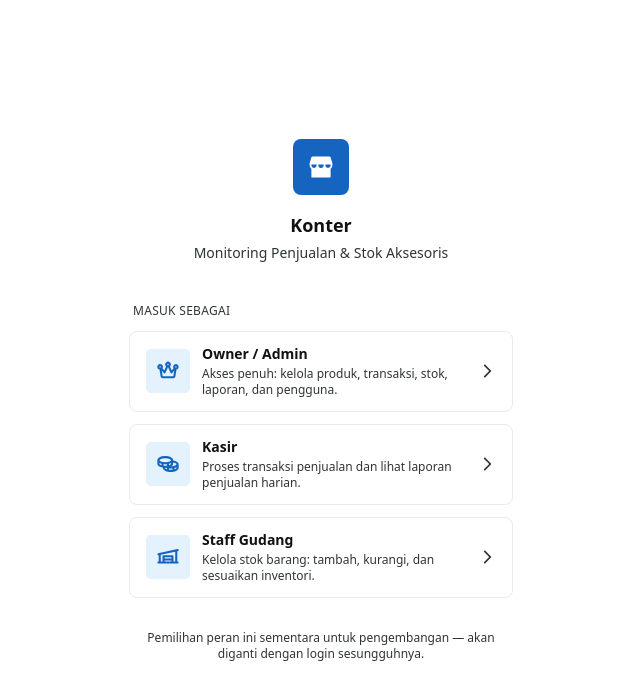
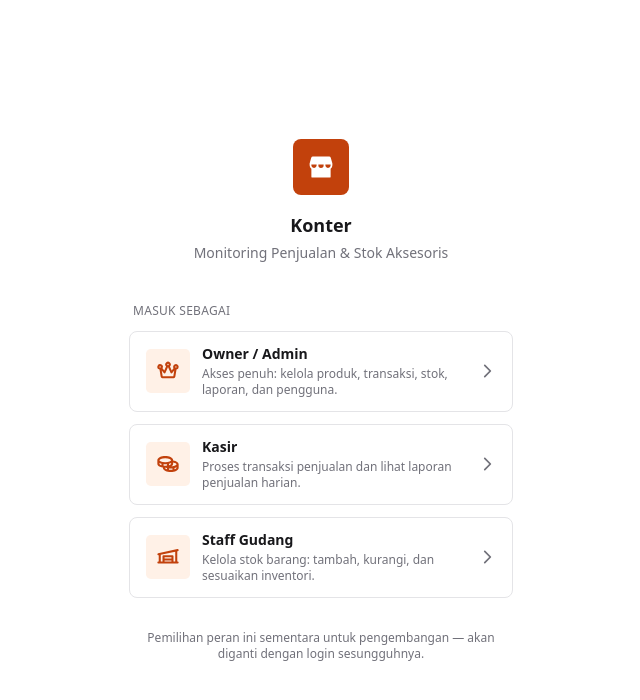
Before and after one commit to El-hash97/stock-acc, a React (Vite) app: page /login in a window 1280 px wide. Shown: the top 700 px of the page, without its empty margins (319-959 px from the left). Built offline with nearby package versions, Linux system fonts and the light colour scheme; what html5-qrcode would draw is missing.

Commit message:
style: replace blue brand tokens with new clean-vibrant palette

```diff
--- a/src/index.css
+++ b/src/index.css
@@ -63,92 +63,92 @@
 }
 
 :root {
-    /* Brand palette (exact hex, hard constraint) */
-    --brand-primary: #1565C0;
-    --brand-light: #64B5F6;
-    --brand-lightest: #E3F2FD;
+    /* Brand palette */
+    --brand-primary: #C2410C;
+    --brand-light: #FDBA74;
+    --brand-lightest: #FFF1E7;
 
     --background: #FFFFFF;
-    --foreground: #111111;
+    --foreground: #18181B;
     --card: #FFFFFF;
-    --card-foreground: #111111;
+    --card-foreground: #18181B;
     --popover: #FFFFFF;
-    --popover-foreground: #111111;
-    --primary: #1565C0;
+    --popover-foreground: #18181B;
+    --primary: #C2410C;
     --primary-foreground: #FFFFFF;
-    --secondary: #E3F2FD;
-    --secondary-foreground: #1565C0;
-    --muted: #F6F7F8;
-    --muted-foreground: #2F3437;
-    --accent: #E3F2FD;
-    --accent-foreground: #1565C0;
-    --destructive: #9F2F2D;
-    --border: #EAEAEA;
-    --input: #EAEAEA;
-    --ring: #64B5F6;
-    --chart-1: #1565C0;
-    --chart-2: #64B5F6;
-    --chart-3: #90CAF9;
-    --chart-4: #BBDEFB;
-    --chart-5: #0D47A1;
+    --secondary: #FFF1E7;
+    --secondary-foreground: #C2410C;
+    --muted: #F4F4F5;
+    --muted-foreground: #71717A;
+    --accent: #FFF1E7;
+    --accent-foreground: #C2410C;
+    --destructive: #B91C1C;
+    --border: #E4E4E7;
+    --input: #E4E4E7;
+    --ring: #F97316;
+    --chart-1: #C2410C;
+    --chart-2: #F97316;
+    --chart-3: #FB923C;
+    --chart-4: #FDBA74;
+    --chart-5: #9A3412;
     --radius: 0.5rem;
     --sidebar: #FFFFFF;
-    --sidebar-foreground: #111111;
-    --sidebar-primary: #1565C0;
+    --sidebar-foreground: #18181B;
+    --sidebar-primary: #C2410C;
     --sidebar-primary-foreground: #FFFFFF;
-    --sidebar-accent: #E3F2FD;
-    --sidebar-accent-foreground: #1565C0;
-    --sidebar-border: #EAEAEA;
-    --sidebar-ring: #64B5F6;
+    --sidebar-accent: #FFF1E7;
+    --sidebar-accent-foreground: #C2410C;
+    --sidebar-border: #E4E4E7;
+    --sidebar-ring: #F97316;
 
     /* Stock-status semantic colors */
-    --status-aman-bg: #EDF3EC;
-    --status-aman-fg: #346538;
-    --status-menipis-bg: #FBF3DB;
-    --status-menipis-fg: #956400;
-    --status-habis-bg: #FDEBEC;
-    --status-habis-fg: #9F2F2D;
+    --status-aman-bg: #ECFDF3;
+    --status-aman-fg: #15803D;
+    --status-menipis-bg: #FEFCE8;
+    --status-menipis-fg: #A16207;
+    --status-habis-bg: #FEF2F2;
+    --status-habis-fg: #B91C1C;
 }
 
 .dark {
-    --background: #0B1220;
-    --foreground: #F2F4F6;
-    --card: #111A2C;
-    --card-foreground: #F2F4F6;
-    --popover: #111A2C;
-    --popover-foreground: #F2F4F6;
-    --primary: #64B5F6;
-    --primary-foreground: #0B1220;
-    --secondary: #17233B;
-    --secondary-foreground: #90CAF9;
-    --muted: #17233B;
-    --muted-foreground: #A7B0C0;
-    --accent: #17233B;
-    --accent-foreground: #90CAF9;
-    --destructive: #E57373;
+    --background: #09090B;
+    --foreground: #F4F4F5;
+    --card: #18181B;
+    --card-foreground: #F4F4F5;
+    --popover: #18181B;
+    --popover-foreground: #F4F4F5;
+    --primary: #FB923C;
+    --primary-foreground: #1C0A00;
+    --secondary: #271208;
+    --secondary-foreground: #FDBA74;
+    --muted: #27272A;
+    --muted-foreground: #A1A1AA;
+    --accent: #271208;
+    --accent-foreground: #FDBA74;
+    --destructive: #F87171;
     --border: rgba(255, 255, 255, 0.08);
     --input: rgba(255, 255, 255, 0.12);
-    --ring: #64B5F6;
-    --chart-1: #64B5F6;
-    --chart-2: #90CAF9;
-    --chart-3: #BBDEFB;
-    --chart-4: #1565C0;
-    --chart-5: #0D47A1;
-    --sidebar: #111A2C;
-    --sidebar-foreground: #F2F4F6;
-    --sidebar-primary: #64B5F6;
-    --sidebar-primary-foreground: #0B1220;
-    --sidebar-accent: #17233B;
-    --sidebar-accent-foreground: #90CAF9;
+    --ring: #FB923C;
+    --chart-1: #FB923C;
+    --chart-2: #FDBA74;
+    --chart-3: #FED7AA;
+    --chart-4: #F97316;
+    --chart-5: #C2410C;
+    --sidebar: #18181B;
+    --sidebar-foreground: #F4F4F5;
+    --sidebar-primary: #FB923C;
+    --sidebar-primary-foreground: #1C0A00;
+    --sidebar-accent: #271208;
+    --sidebar-accent-foreground: #FDBA74;
     --sidebar-border: rgba(255, 255, 255, 0.08);
-    --sidebar-ring: #64B5F6;
+    --sidebar-ring: #FB923C;
 
-    --status-aman-bg: #16261A;
-    --status-aman-fg: #7BC28C;
-    --status-menipis-bg: #2B2410;
-    --status-menipis-fg: #E0B34D;
-    --status-habis-bg: #2B1616;
-    --status-habis-fg: #E38684;
+    --status-aman-bg: #0F2318;
+    --status-aman-fg: #4ADE80;
+    --status-menipis-bg: #2A2108;
+    --status-menipis-fg: #FACC15;
+    --status-habis-bg: #2A1212;
+    --status-habis-fg: #F87171;
 }
 
 @layer base {
```
